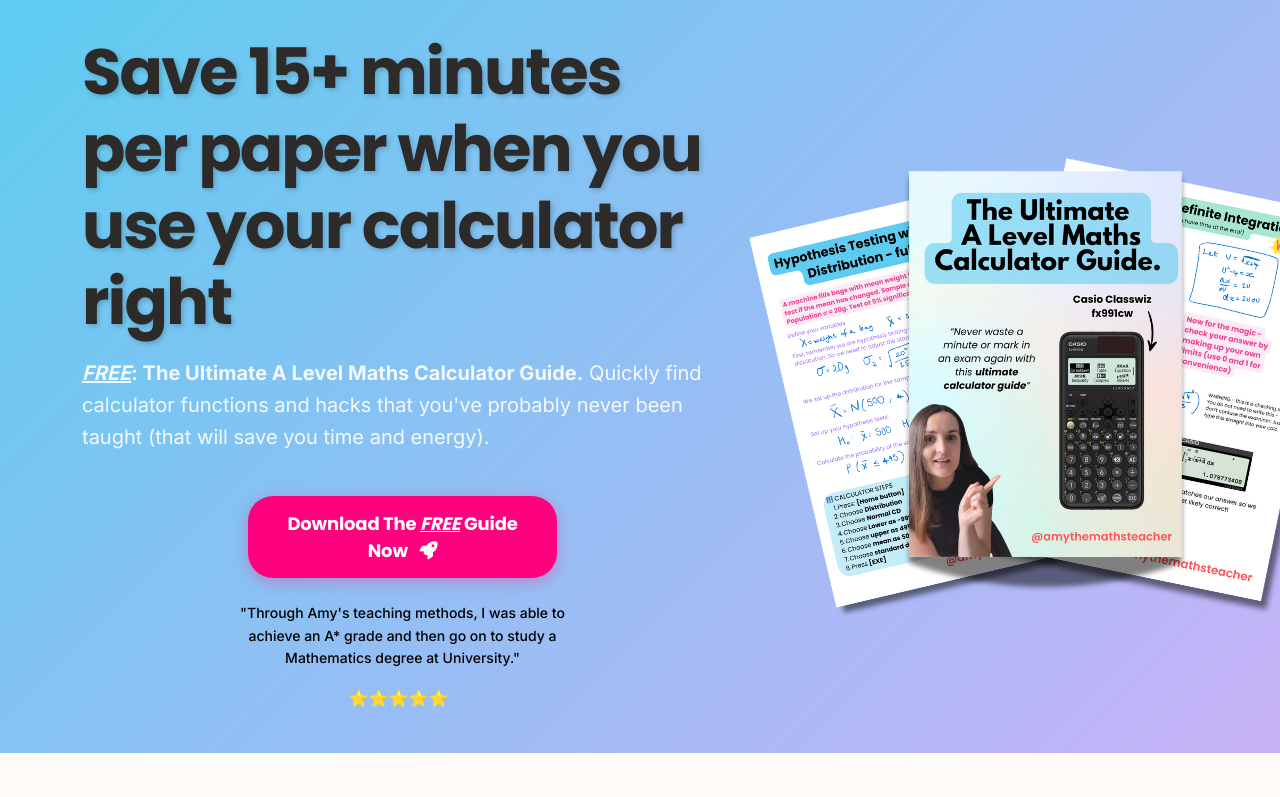
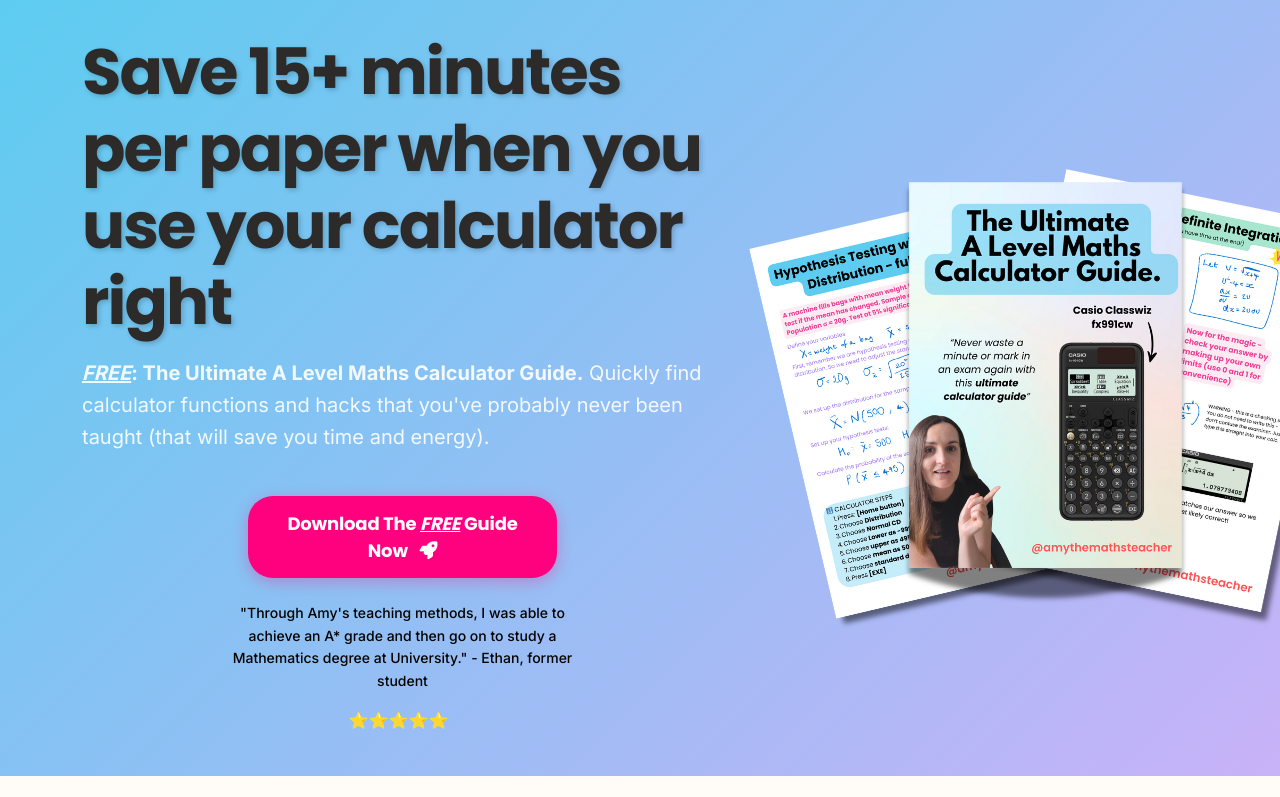
Before and after one commit to AmyB173/mathstutoringwithamy, a PHP site: page /calculator-guide in a window 1280 px wide; the page is wider, and only the part inside the window is pictured. Shown: the top 797 px of that part. Run offline with PHP 8.4, Linux system fonts and the light colour scheme; some libraries are stand-ins or nearby versions.

Commit message:
update tetimonial

```diff
--- a/calculator-guide.php
+++ b/calculator-guide.php
@@ -101,7 +101,7 @@
                             <!-- Social Proof Section -->
                             <div class="text-center mb-4">
                                 <div class="d-inline-flex flex-column text-black align-items-center bg-opacity-20 rounded-pill px-3 py-2">
-                                    <small class="fw-medium p-3">"Through Amy's teaching methods, I was able to achieve an A* grade and then go on to study a Mathematics degree at University."</small>
+                                    <small class="fw-medium p-3">"Through Amy's teaching methods, I was able to achieve an A* grade and then go on to study a Mathematics degree at University." - Ethan, former student</small>
                                     <div class="me-2">
                                         ⭐⭐⭐⭐⭐
                                     </div>
```
